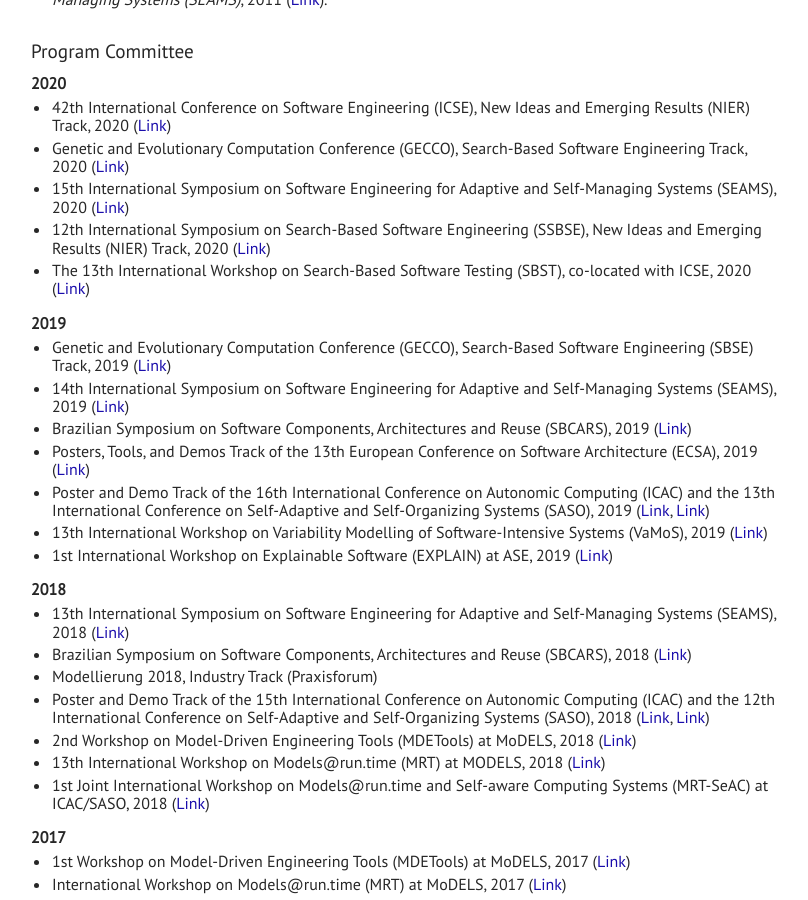
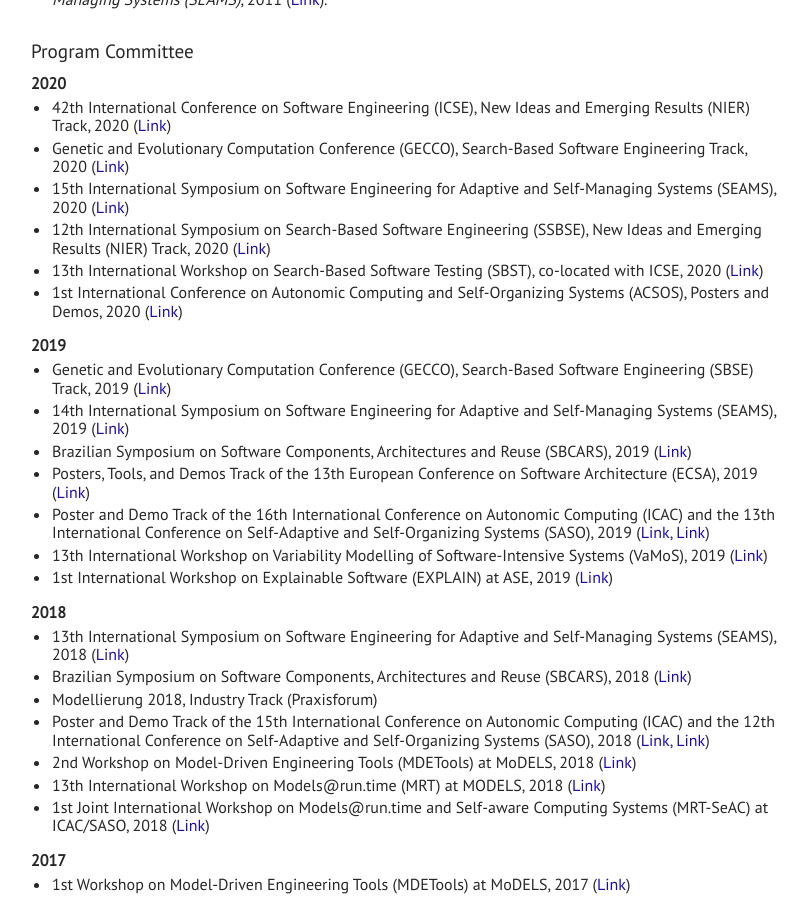
Before and after one commit to thomas-vogel/thomas-vogel.github.io, a Jekyll site: the page built from _pages/activities.md, in a window 1280 px wide and 900 px high, scrolled down 969 px. Shown: the whole window, without its empty margins (234-1042 px from the left). Built offline with Jekyll 4.4.1, drawn with Linux system fonts in a browser that asks for light colours.

Commit message:
Add ACSOS'20 posters and demos PC.

```diff
--- a/_pages/activities.md
+++ b/_pages/activities.md
@@ -44,7 +44,8 @@
 * Genetic and Evolutionary Computation Conference (GECCO), Search-Based Software Engineering Track, 2020 ([Link](https://gecco-2020.sigevo.org/){:target="_blank"})
 * 15th International Symposium on Software Engineering for Adaptive and Self-Managing Systems (SEAMS), 2020 ([Link](https://conf.researchr.org/home/seams-2020){:target="_blank"})
 * 12th International Symposium on Search-Based Software Engineering (SSBSE), New Ideas and Emerging Results (NIER) Track, 2020 ([Link](http://ssbse2020.di.uniba.it/){:target="_blank"})
-* The 13th International Workshop on Search-Based Software Testing (SBST), co-located with ICSE, 2020 ([Link](https://sbst20.github.io/){:target="_blank"})
+* 13th International Workshop on Search-Based Software Testing (SBST), co-located with ICSE, 2020 ([Link](https://sbst20.github.io/){:target="_blank"})
+* 1st International Conference on Autonomic Computing and Self-Organizing Systems (ACSOS), Posters and Demos, 2020 ([Link](https://2020.acsos.org/){:target="_blank"})
 
 ### 2019
 * Genetic and Evolutionary Computation Conference (GECCO), Search-Based Software Engineering (SBSE) Track, 2019 ([Link](https://gecco-2019.sigevo.org/){:target="_blank"})
```
